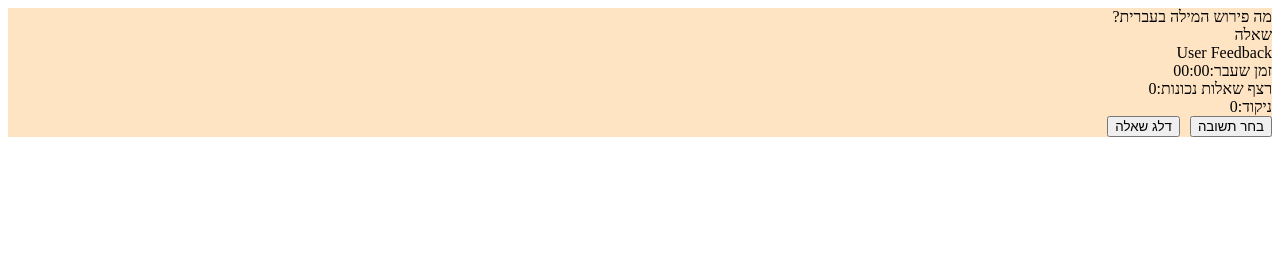
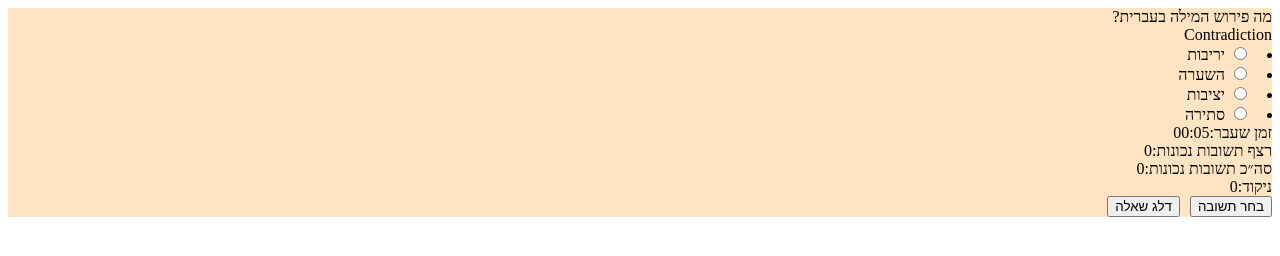
Before and after one commit to nirkid2000-ai/voco, a plain HTML site: page index.html in a window 1280 px wide. Drawn offline with Linux system fonts and the light colour scheme.

Commit message:
better scoring an tracking

```diff
--- a/index.html
+++ b/index.html
@@ -19,10 +19,13 @@
         <label>User Feedback </label>
       </div>
       <div class="timer">
-        <label>זמן שעבר:<span class="streak_stat">00:00</span> </label>
+        <label>זמן שעבר:<span class="time_stat">00:00</span> </label>
       </div>
       <div class="streak">
-        <label>רצף שאלות נכונות:<span class="streak_stat">0</span> </label>
+        <label>רצף תשובות נכונות:<span class="streak_stat">0</span> </label>
+      </div>
+      <div class="total_stat">
+        <label>סה״כ תשובות נכונות:<span class="total_from">0</span> </label>
       </div>
       <div class="score">
         <label>ניקוד:<span class="score_stat">0</span> </label>
--- a/script.js
+++ b/script.js
@@ -2,109 +2,205 @@
 
 const data = {
   ans: [
-    "כלב",
-    "חתול",
-    "סירה",
-    "מים",
-    "שולחן",
-    "חלון",
-    "ביצה",
-    "תיק",
-    "אדום",
-    "בשר",
-    "לחם",
-    "חלב",
-    "בית",
-    "דלת",
-    "כיסא",
-    "ספר",
-    "עט",
-    "מחברת",
-    "עיר",
-    "רחוב",
-    "עץ",
-    "פרח",
-    "שמש",
-    "ירח",
-    "כוכב",
-    "הר",
-    "נהר",
-    "ים",
-    "חול",
-    "רוח",
-    "אש",
-    "אדמה",
-    "זהב",
-    "כסף",
-    "זמן",
-    "יום",
-    "לילה",
-    "שנה",
-    "חבר",
-    "משפחה",
-    "ילד",
-    "ילדה",
-    "אוכל",
-    "שתייה",
-    "שוק",
-    "חנות",
-    "מפתח",
-    "טלפון",
-    "מחשב",
-    "עבודה",
+    "דיוק",
+    "יכולת הסתגלות",
+    "ניתוח",
+    "הערכה",
+    "הטיה",
+    "בהירות",
+    "לכידות",
+    "עקביות",
+    "סתירה",
+    "אמינות",
+    "ביקורת",
+    "ציניות",
+    "ניכוי",
+    "הידרדרות",
+    "התלבטות",
+    "חריצות",
+    "שיח",
+    "עיוות",
+    "שליטה",
+    "יעילות",
+    "שוויון",
+    "הגזמה",
+    "ניצול",
+    "היתכנות",
+    "שטף",
+    "ניסוח",
+    "הכללה",
+    "השערה",
+    "אידיאולוגיה",
+    "אשליה",
+    "השלכה",
+    "תמריץ",
+    "הסקה",
+    "תחכום",
+    "יושרה",
+    "התערבות",
+    "אינטואיציה",
+    "אירוניה",
+    "הצדקה",
+    "היסוס",
+    "המחשה",
+    "מורשת",
+    "לגיטימיות",
+    "תחזוקה",
+    "מניפולציה",
+    "בשלה",
+    "מיתוס",
+    "ניואנס",
+    "ציות",
+    "התיישנות",
+    "פרדוקס",
+    "דיוק",
+    "התמדה",
+    "שכנוע",
+    "פסימיות",
+    "רלוונטיות",
+    "חוסן",
+    "איפוק",
+    "קשיחות",
+    "הקרבה",
+    "סקפטיות",
+    "יציבות",
+    "השערה",
+    "קיימות",
+    "סמליות",
+    "טקטיקה",
+    "סובלנות",
+    "שקיפות",
+    "תועלת",
+    "תוקף",
+    "רבגוניות",
+    "חולשה",
+    "חוכמה",
+    "שאפתנות",
+    "בהירות",
+    "אמינות",
+    "מסירות",
+    "חריגות",
+    "דחיפות",
+    "הסלמה",
+    "הערכה",
+    "היסוס",
+    "עוין",
+    "אדישות",
+    "הטמעה",
+    "דחף",
+    "התרשמות",
+    "חדשנות",
+    "חקירה",
+    "בידוד",
+    "התמדה",
+    "דיוק",
+    "דומיננטיות",
+    "תפיסה מוטעית",
+    "הפרעה",
+    "יריבות",
+    "התעלות",
+    "פגיעות",
   ],
 
   qs: [
-    "Dog",
-    "Cat",
-    "Boat",
-    "Water",
-    "Table",
-    // "Window",
-    // "Egg",
-    // "Bag",
-    // "Red",
-    // "Meat",
-    // "Bread",
-    // "Milk",
-    // "House",
-    // "Door",
-    // "Chair",
-    // "Book",
-    // "Pen",
-    // "Notebook",
-    // "City",
-    // "Street",
-    // "Tree",
-    // "Flower",
-    // "Sun",
-    // "Moon",
-    // "Star",
-    // "Mountain",
-    // "River",
-    // "Sea",
-    // "Sand",
-    // "Wind",
-    // "Fire",
-    // "Earth",
-    // "Gold",
-    // "Silver",
-    // "Time",
-    // "Day",
-    // "Night",
-    // "Year",
-    // "Friend",
-    // "Family",
-    // "Boy",
-    // "Girl",
-    // "Food",
-    // "Drink",
-    // "Market",
-    // "Shop",
-    // "Key",
-    // "Phone",
-    // "Computer",
-    // "Work",
+    "Precision",
+    "Adaptability",
+    "Analysis",
+    "Assessment",
+    "Bias",
+    "Clarity",
+    "Coherence",
+    "Consistency",
+    "Contradiction",
+    "Credibility",
+    "Criticism",
+    "Cynicism",
+    "Deduction",
+    "Deterioration",
+    "Dilemma",
+    "Diligence",
+    "Discourse",
+    "Distortion",
+    "Dominance",
+    "Effectiveness",
+    "Equality",
+    "Exaggeration",
+    "Exploitation",
+    "Feasibility",
+    "Fluency",
+    "Formulation",
+    "Generalization",
+    "Hypothesis",
+    "Ideology",
+    "Illusion",
+    "Implication",
+    "Incentive",
+    "Inference",
+    "Ingenuity",
+    "Integrity",
+    "Intervention",
+    "Intuition",
+    "Irony",
+    "Justification",
+    "Reluctance",
+    "Illustration",
+    "Legacy",
+    "Legitimacy",
+    "Maintenance",
+    "Manipulation",
+    "Maturity",
+    "Myth",
+    "Nuance",
+    "Obedience",
+    "Obsolescence",
+    "Paradox",
+    "Accuracy",
+    "Perseverance",
+    "Persuasion",
+    "Pessimism",
+    "Relevance",
+    "Resilience",
+    "Restraint",
+    "Rigidity",
+    "Sacrifice",
+    "Skepticism",
+    "Stability",
+    "Speculation",
+    "Sustainability",
+    "Symbolism",
+    "Tactic",
+    "Tolerance",
+    "Transparency",
+    "Utility",
+    "Validity",
+    "Versatility",
+    "Vulnerability",
+    "Wisdom",
+    "Aspiration",
+    "Certainty",
+    "Reliability",
+    "Dedication",
+    "Deviation",
+    "Urgency",
+    "Escalation",
+    "Appraisal",
+    "Hesitation",
+    "Hostility",
+    "Indifference",
+    "Assimilation",
+    "Impulse",
+    "Impression",
+    "Innovation",
+    "Inquiry",
+    "Isolation",
+    "Persistence",
+    "Exactness",
+    "Supremacy",
+    "Misconception",
+    "Disruption",
+    "Rivalry",
+    "Transcendence",
+    "Fragility",
   ],
 };
 
@@ -118,6 +214,7 @@
 const scoreStat = document.querySelector(".score_stat");
 const streakStat = document.querySelector(".streak_stat");
 const timer = document.querySelector(".time_stat");
+const totalFrom = document.querySelector(".total_from");
 
 console.log(data);
 
@@ -135,10 +232,24 @@
 //   return obj;
 // }, {});
 
+function set_word_status(word) {
+  if (this.appeared === 1) {
+    return "מילה חדשה";
+  } else if (this.appeared > 1 && this.removed) {
+    return "נלמדה";
+  } else {
+    return "בתהליך למידה";
+  }
+}
+
+// if (data.qs.length !== data.ans.length)
+//   throw new Error("Questions and answers mismatch");
+
 const cards = data.qs.map((word, i) => ({
   id: i + 1,
   question: word,
   answer: data.ans[i],
+  word_status: "new",
   appeared: 0,
   skipped: 0,
   rightAnswers: 0,
@@ -147,6 +258,9 @@
   accuracy: 0,
   wrongTries: 0,
   removed: false,
+  removedTime: 0,
+  removedStreak: 0,
+  deleted: false,
 }));
 
 // const qLentgh = cards.length;
@@ -156,11 +270,27 @@
 let currentTries = 0;
 let globalStreak = 0;
 let globalScore = 0;
+let coolDown = 2500;
+let totalCorrect = 0;
+let totalQs = 0;
 // choose a random number between 0 - qLength
 // show the quesion text by index qLength -1 becuase indexes start from 0.
 
 function chooseQuestion() {
   let randomIndex;
+
+  //recover removed cards after cooldwown
+  for (const card of cards) {
+    if (!card.removed) continue;
+    console.log("check");
+    //   console.log(card.removed);
+    const coolDownCalc = coolDown * card.removedStreak;
+    console.log(coolDownCalc, card.removedStreak);
+    if (Date.now() - card.removedTime > coolDownCalc) {
+      card.removed = false;
+      card.removedTime = null;
+    }
+  }
 
   // remove cards the uswe already know by specific critaeria
 
@@ -181,11 +311,11 @@
     );
     console.log(sortedQuestions);
     randomIndex = Math.floor(Math.random() * sortedQuestions.length);
-    console.log(randomIndex);
     chosenCard = sortedQuestions[randomIndex];
     qText.textContent = chosenCard.question;
     chosenCard.appeared += 1;
     console.log("sorted", chosenCard);
+    set_word_status.call(chosenCard);
   } else {
     feedback.textContent = "טוווווווב!!! אתה יודע את כל המילים יא גאון שכמוך";
     qText.textContent = "";
@@ -261,7 +391,7 @@
 
 function updateUI() {
   timer.textContent = "00:00";
-  clearInterval(clock);
+  if (clock) clearInterval(clock);
   startTimer();
   currentTries = 0;
   firstWrong = false;
@@ -295,21 +425,28 @@
       chosenCard.rightAnswers += 1;
       chosenCard.streak += 1;
       globalStreak += 1;
+      totalCorrect += 1;
+
       streakStat.textContent = `${globalStreak}`;
       chosenCard.accuracy = chosenCard.rightAnswers / chosenCard.appeared;
     }
     if (currentTries === 0) {
-      globalScore += 50;
+      globalScore += 100;
     } else if (currentTries === 1) {
-      globalScore += 25;
+      globalScore += 60;
     } else {
-      globalScore += 5;
+      globalScore += 20;
     }
-    if (
-      chosenCard.streak === 2 ||
-      (chosenCard.accuracy >= 0.85 && chosenCard.appeared >= 5)
-    ) {
+    if (globalStreak === 5) globalScore += 200;
+    if (globalStreak === 10) globalScore += 400;
+    if (globalStreak === 25) globalScore += 600;
+    if (globalStreak === 50) globalScore *= 2;
+    if (globalStreak === 100) globalScore *= 3;
+
+    if (chosenCard.streak >= 1) {
       chosenCard.removed = true;
+      chosenCard.removedTime = Date.now();
+      chosenCard.removedStreak += 1;
     }
     scoreStat.textContent = `${globalScore}`;
 
@@ -317,6 +454,9 @@
   } else {
     let triesMsg;
     console.log("wrong answer");
+    chosenCard.removed = false;
+    chosenCard.removedTime = null;
+    chosenCard.removedStreak = 0;
     chosenCard.streak = 0;
     globalStreak = 0;
     streakStat.textContent = `${globalStreak}`;
@@ -331,8 +471,6 @@
       triesMsg = "טעות ראשונה";
     } else if (currentTries === 2) {
       triesMsg = "טעות שנייה";
-    } else if (currentTries === 2) {
-      triesMsg = "טעות שנייה";
     } else if (currentTries === 3) {
       triesMsg = "טעות שלישית";
     } else if (currentTries === 4) {
@@ -342,6 +480,11 @@
     }
     feedback.textContent = `${triesMsg} נסה שוב או דלג שאלה`;
   }
+  if (!firstWrong) {
+    totalQs += 1;
+    totalFrom.textContent = `${totalCorrect} מתוך ${totalQs}`;
+  }
+
   console.log(cards);
 });
 
```
